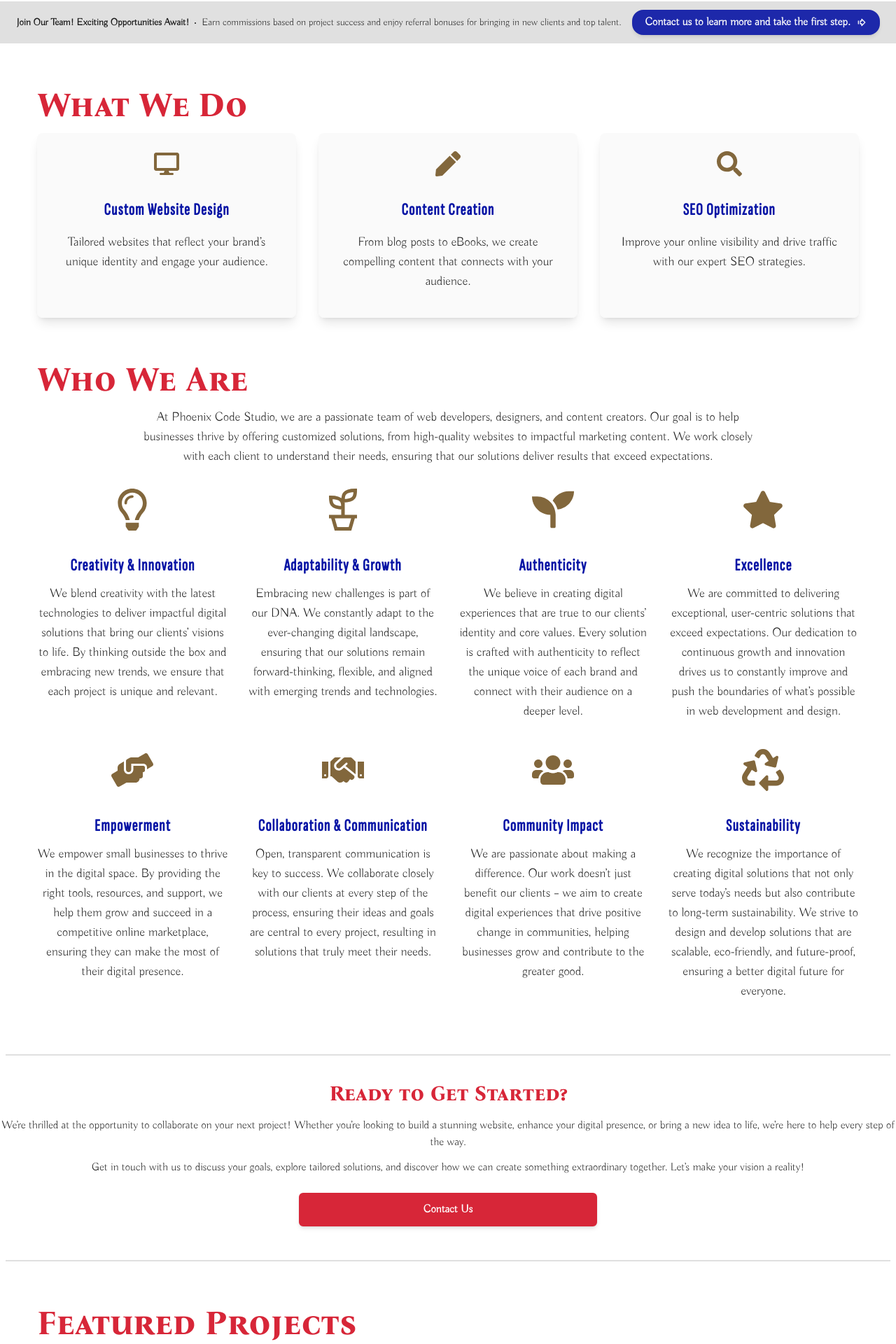
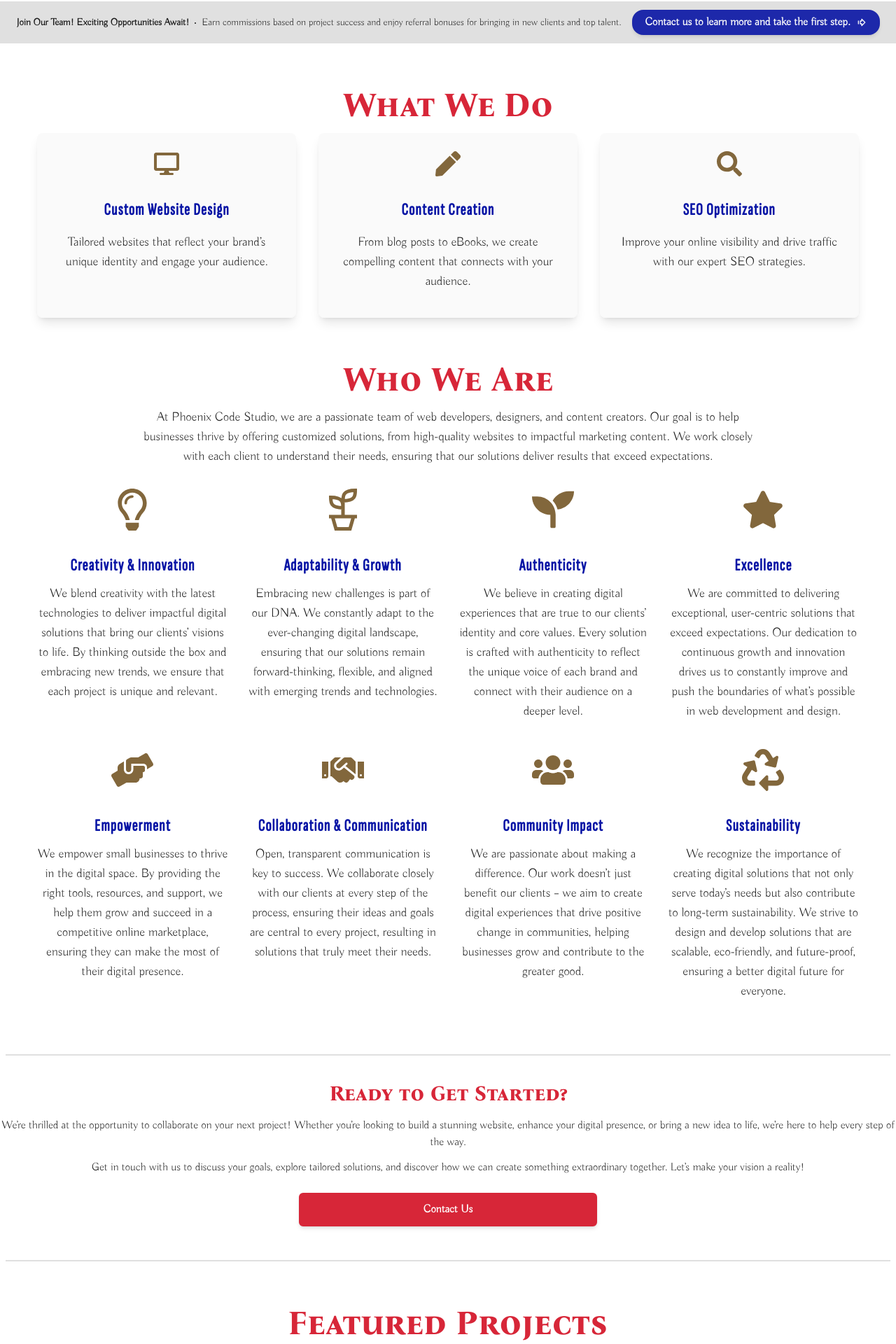
Before and after one commit to tmchuynh/phoenix-code-studio, a Next.js app: page / in a window 1280 px wide. Shown: the part 440-2360 px from the top of the page at 70% size. Built offline with nearby package versions, Linux system fonts and the light colour scheme.

Commit message:
fix main page text

```diff
--- a/src/components/AboutSection.tsx
+++ b/src/components/AboutSection.tsx
@@ -12,7 +12,7 @@
 const AboutSection = () => {
   return (
     <section className="my-16 w-11/12 mx-auto">
-      <h2 className="text-3xl md:text-4xl lg:text-5xl font-bold text-primary mb-4">
+      <h2 className="text-3xl md:text-4xl lg:text-5xl font-bold text-primary mb-4 text-center">
         Who We Are
       </h2>
       <p className="text-lg text-center max-w-4xl mx-auto mb-8">
--- a/src/components/FeaturedBlogs.tsx
+++ b/src/components/FeaturedBlogs.tsx
@@ -13,7 +13,7 @@
 
   return (
     <section className="my-16 w-11/12 mx-auto">
-      <h2 className="text-3xl md:text-4xl lg:text-5xl font-bold text-primary mb-4">
+      <h2 className="text-3xl md:text-4xl lg:text-5xl font-bold text-primary mb-4 text-center">
         Featured Blogs
       </h2>
       <div className="grid grid-cols-1 md:grid-cols-2 xl:grid-cols-4 gap-6 w-full">
--- a/src/components/FeaturedProjects.tsx
+++ b/src/components/FeaturedProjects.tsx
@@ -13,7 +13,7 @@
 
   return (
     <section className="my-16 w-11/12 mx-auto">
-      <h2 className="text-3xl md:text-4xl lg:text-5xl font-bold text-primary mb-4">
+      <h2 className="text-3xl md:text-4xl lg:text-5xl font-bold text-primary mb-4 text-center">
         Featured Projects
       </h2>
       <div className="w-11/12 lg:w-full mx-auto gap-7 grid grid-cols-1 md:grid-cols-2 lg:grid-cols-3">
--- a/src/components/ServiceHighlights.tsx
+++ b/src/components/ServiceHighlights.tsx
@@ -3,7 +3,7 @@
 const ServiceHighlights = () => {
   return (
     <section className="my-16 w-11/12 mx-auto">
-      <h2 className="text-3xl md:text-4xl lg:text-5xl font-bold text-primary mb-4">
+      <h2 className="text-3xl md:text-4xl lg:text-5xl font-bold text-primary mb-4 text-center">
         What We Do
       </h2>
       <div className="grid grid-cols-1 md:grid-cols-2 lg:grid-cols-3 xl:grid-cols-3 gap-8">
--- a/src/components/Testimonials.tsx
+++ b/src/components/Testimonials.tsx
@@ -16,8 +16,8 @@
     <>
       {!isSmallScreen && (
         <section className="my-16 mx-auto w-9/12">
-          <h2 className="text-3xl md:text-4xl lg:text-5xl font-bold text-primary mb-4">
-            What Our Clients Say
+          <h2 className="text-3xl md:text-4xl lg:text-5xl font-bold text-primary mb-4 text-center">
+            Hear From Our Clients
           </h2>
           <Swiper spaceBetween={30} slidesPerView={1} className="h-full">
             {testimonials.map((testimonial, index) => (
```
